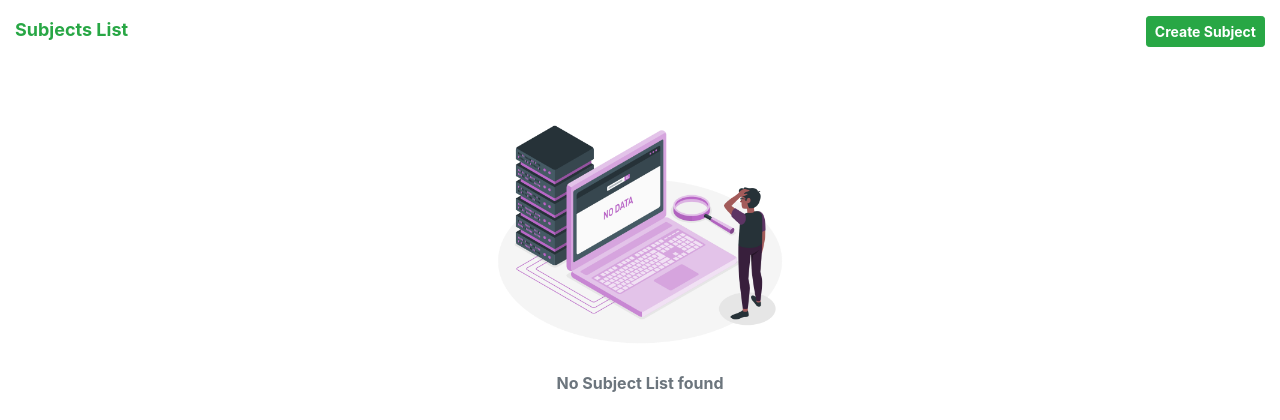
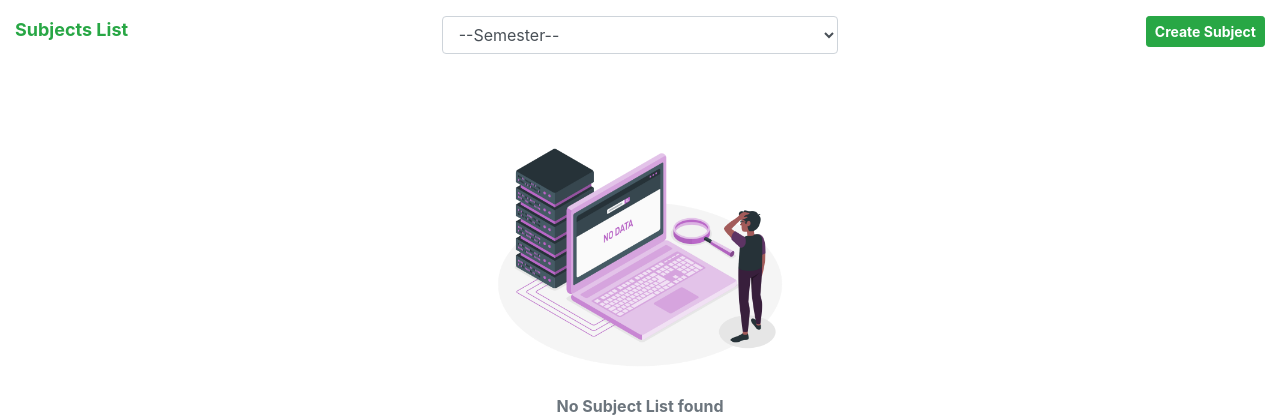
Before and after one commit to basavarajms03/parent_connect, a PHP site: page /faculty/subjects.php in a window 1280 px wide. Shown: the part 40-460 px from the top of the page. Run offline with PHP 8.4, Linux system fonts and the light colour scheme; the visitor is signed in with stand-in values (Sample User, id 1); tables that the repository leaves empty hold one stand-in row (values such as "Sample post").

Commit message:
Subject changes has been added

```diff
--- a/faculty/subjects.php
+++ b/faculty/subjects.php
@@ -6,7 +6,11 @@
 
 $deptId = $_SESSION['userData'][3];
 $facultyId = $_SESSION['userData'][4];
-$result = mysqli_query($con, "SELECT * FROM `subjects` WHERE `deptId` = '$deptId' and `facultyId`='$facultyId'") or die(mysqli_error($con));
+if (isset($_GET['sem'])) {
+    $result = mysqli_query($con, "SELECT * FROM `subjects` WHERE `deptId` = '$deptId' and `semester` = '$_GET[sem]' and `facultyId`='$facultyId'") or die(mysqli_error($con));
+} else {
+    $result = mysqli_query($con, "SELECT * FROM `subjects` WHERE `deptId` = '$deptId' and `facultyId`='$facultyId'") or die(mysqli_error($con));
+}
 $seminar_hall_count = mysqli_num_rows($result);
 
 
@@ -25,8 +29,21 @@
 <body>
     <div class="container-fluid">
         <div class="row mt-3">
-            <div class="col-md-8">
+            <div class="col-md-4">
                 <p class="page-title font-weight-bold text-success m-0">Subjects List</p>
+            </div>
+            <div class="col-md-4">
+                <div class="form-group">
+                    <select class="form-control" id="sem" name="sem" onchange="onSelectSemester(event)" required>
+                        <option value="">--Semester--</option>
+                        <option value="1" <?php echo isset($_GET['sem']) && $_GET['sem'] === '1' ? 'selected' : ''; ?>>1st Sem</option>
+                        <option value="2" <?php echo isset($_GET['sem']) && $_GET['sem'] === '2' ? 'selected' : ''; ?>>2nd Sem</option>
+                        <option value="3" <?php echo isset($_GET['sem']) && $_GET['sem'] === '3' ? 'selected' : ''; ?>>3rd Sem</option>
+                        <option value="4" <?php echo isset($_GET['sem']) && $_GET['sem'] === '4' ? 'selected' : ''; ?>>4th Sem</option>
+                        <option value="5" <?php echo isset($_GET['sem']) && $_GET['sem'] === '5' ? 'selected' : ''; ?>>5th Sem</option>
+                        <option value="6" <?php echo isset($_GET['sem']) && $_GET['sem'] === '6' ? 'selected' : ''; ?>>6th Sem</option>
+                    </select>
+                </div>
             </div>
             <div class="col-md-4 text-right">
                 <a href="./create_subjects.php" class="btn btn-sm btn-success font-weight-bold">Create Subject</a>
@@ -103,3 +120,16 @@
 <?php
     }
 }
+
+?>
+
+
+<script>
+    function onSelectSemester(event) {
+        if (event.target.value) {
+            document.location = "./subjects.php?sem=" + event.target.value;
+        } else {
+            document.location = "./subjects.php";
+        }
+    }
+</script>
```
